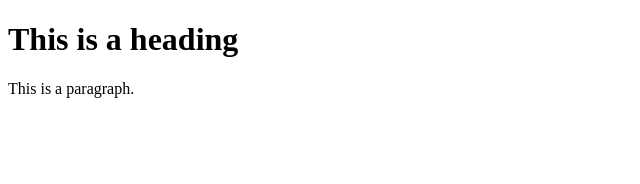
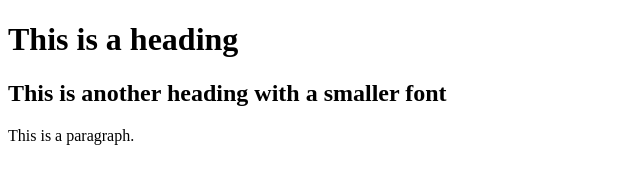
Before and after one commit to rapsurgy/gitrebase, a plain HTML site: page index.html in a window 1280 px wide. Shown: the whole page, without its empty margins (0-640 px from the left). Drawn offline with Linux system fonts and the light colour scheme.

Commit message:
Update index.html

```diff
--- a/index.html
+++ b/index.html
@@ -4,6 +4,7 @@
 <body>
 
 <h1>This is a heading</h1>
+<h2>This is another heading with a smaller font</h2>
 <p>This is a paragraph.</p>
 
 </body>
```
